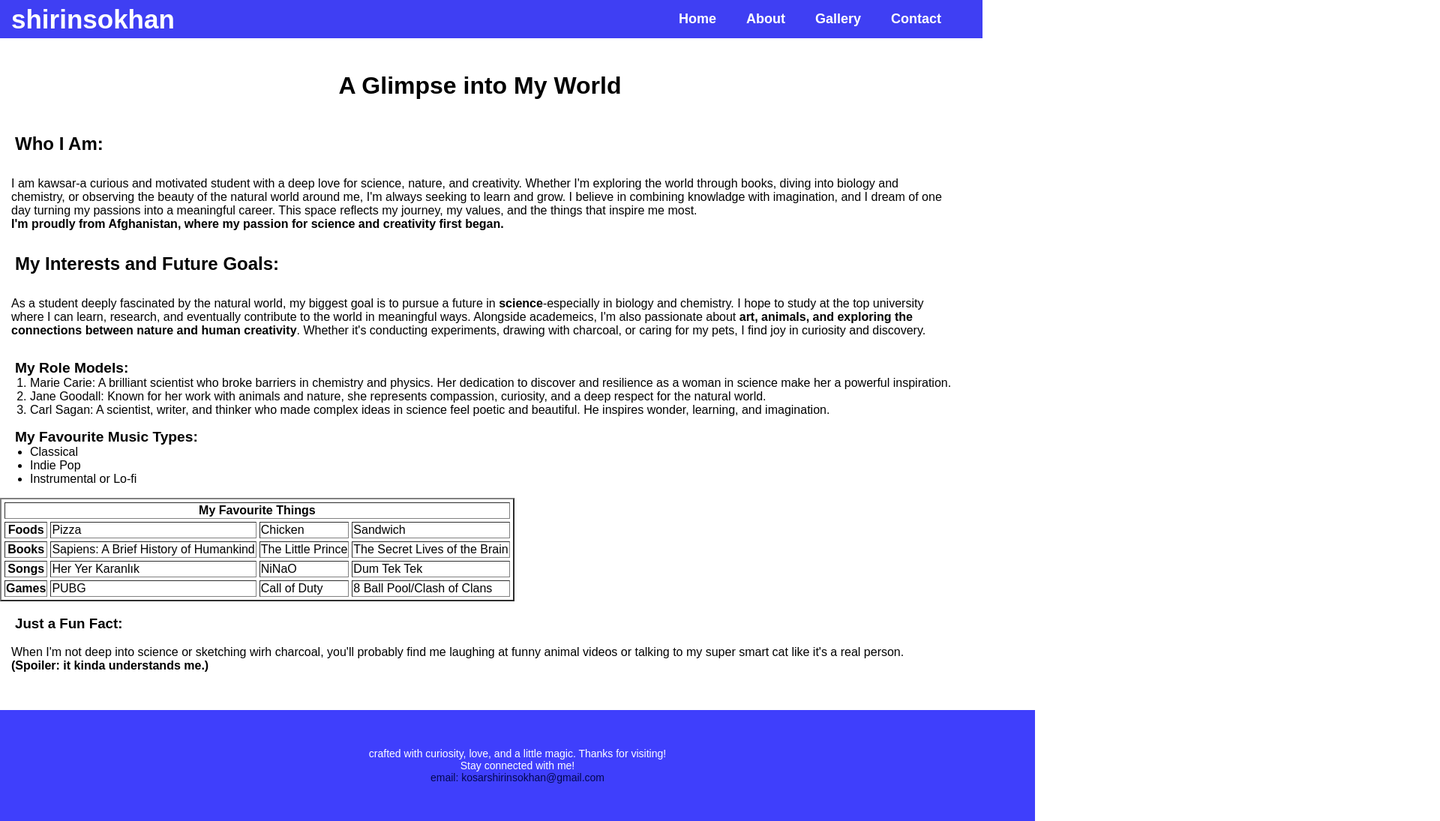
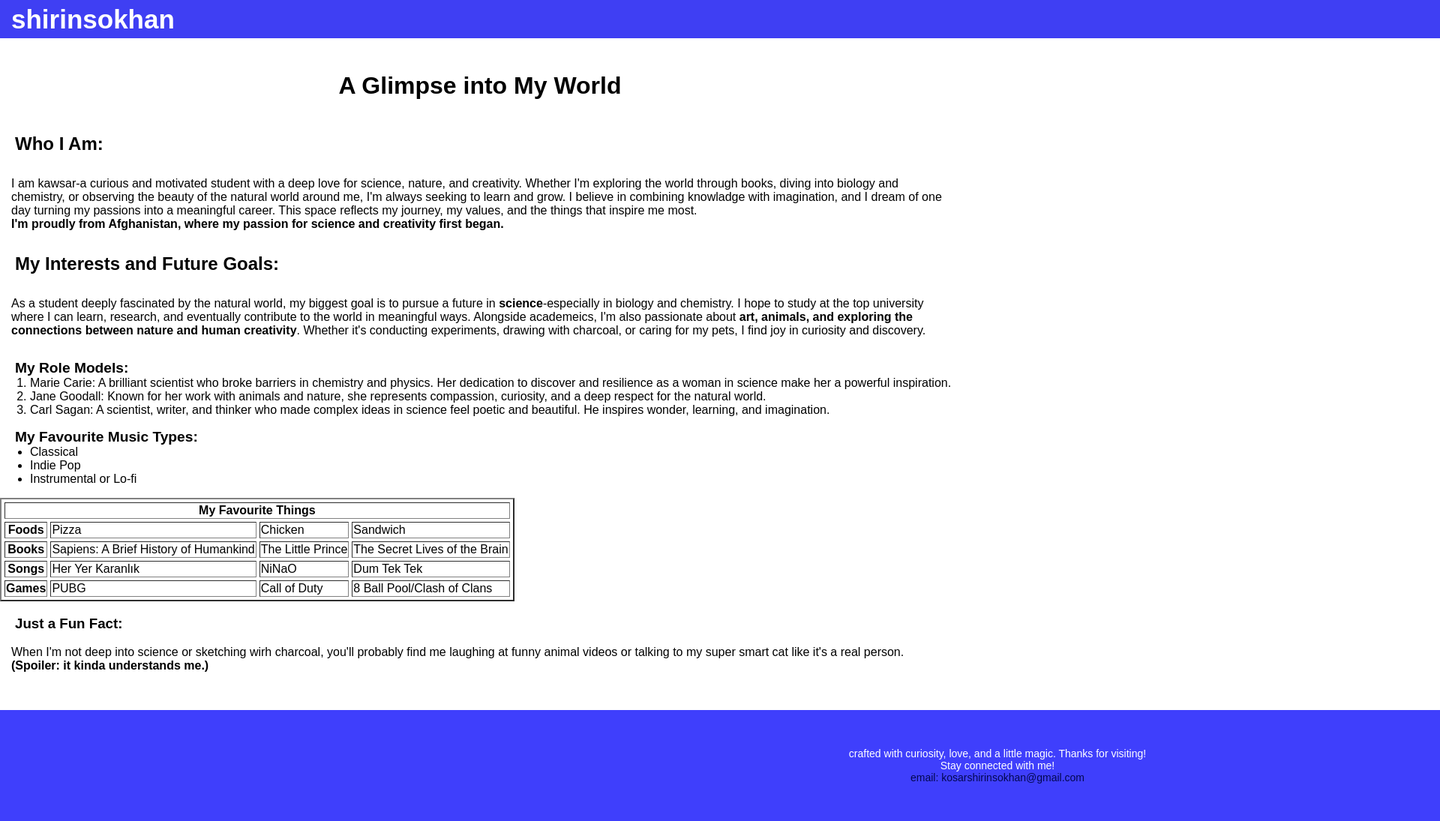
Before and after one commit to kosar-shirinsokhan/personal-hub, a plain HTML site: page about.html in a window 1280 px wide. Shown: the top 1095 px of the page at 75% size, 1920 px wide, since content can reach past the window. Drawn offline with Linux system fonts and the light colour scheme.

Commit message:
Add files via upload

```diff
--- a/about.html
+++ b/about.html
@@ -32,8 +32,8 @@
         h1, p{
             margin: 30px 15px;
         }
-        .navbar{width: 100%;}
-        footer{width: 100%;}
+        .navbar{width: 200%;}
+        footer{width: 200%;}
     </style>
 </head>
 <body>
```
Also changed, not shown: contact.html (+2 -2 lines), gallery.html (+2 -2 lines), index.html (+2 -2 lines).
